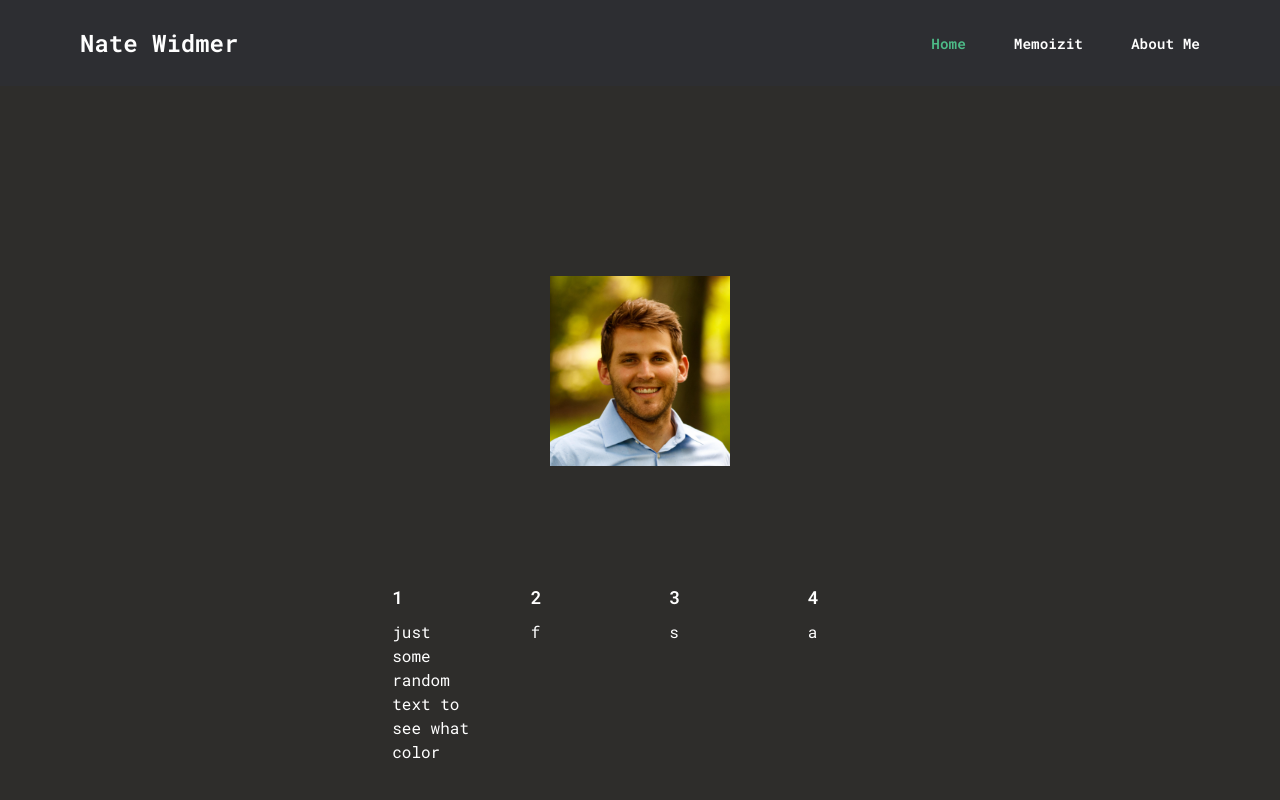
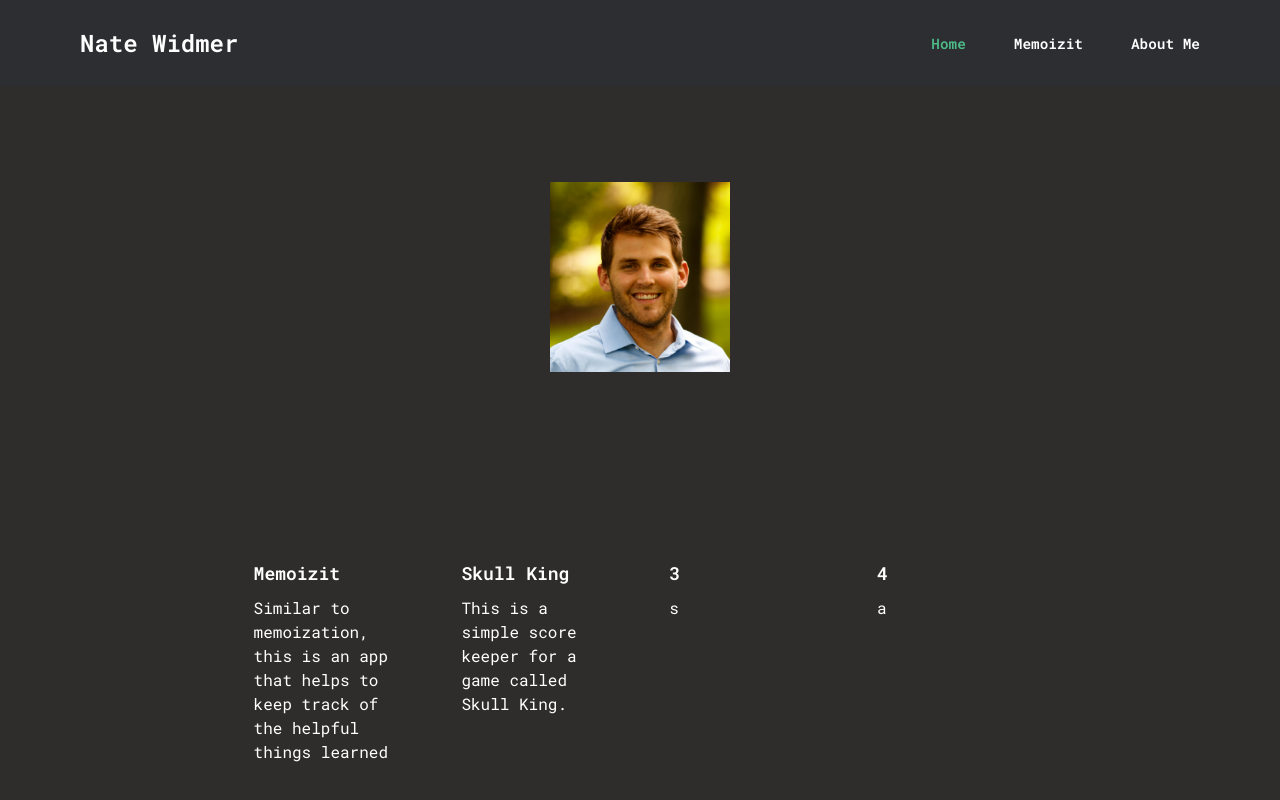
Before and after one commit to widnat/NateWidmer, a Next.js app: page / in a window 1280 px wide. Shown: the top 800 px of the page. Built offline with nearby package versions, Linux system fonts and the light colour scheme.

Commit message:
Learned about css variables

```diff
--- a/pages/index.tsx
+++ b/pages/index.tsx
@@ -1,17 +1,10 @@
 import Head from 'next/head'
 import Image from 'next/image'
 import styles from '@/styles/Home.module.css'
-import s from '@/styles/globals'
 import Header from 'components/NavBar'
 import ProjectDetails from 'components/ProjectDetails'
-import { useRouter } from 'next/router';
 
 export default function Home() {
-  const router = useRouter()
-
-  function goToMemoizit() {
-    router.push("");
-  }
 
   return (
     <>
@@ -24,29 +17,28 @@ export default function Home() {
       </Head>
       <Header/>
       <main className={styles.main}>
-        <h1>
-
-        </h1>
         <Image className={styles.logo}
                src="/images/HeadShot.png"
                alt="head shot"
                width={180}
-               height={190}
-               priority />
-
+               height={190} />
         <div className={styles.grid}>
           <ProjectDetails route=''
-                          title='1'
-                          description='just some random text to see what color'/>
+                          title='Memoizit'
+                          description='Similar to memoization, this is an app that helps to keep track of the helpful things learned'
+                          techStack='Tech Stack: nothing yet'/>
           <ProjectDetails route=''
-                          title='2'
-                          description='f'/>
+                          title='Skull King'
+                          description='This is a simple score keeper for a game called Skull King.'
+                          techStack='Tech Stack: DynamoDb'/>
           <ProjectDetails route=''
                           title='3'
-                          description='s'/>
+                          description='s'
+                          techStack=''/>
           <ProjectDetails route=''
                           title='4'
-                          description='a'/>
+                          description='a'
+                          techStack=''/>
         </div>
       </main>
     </>
```
